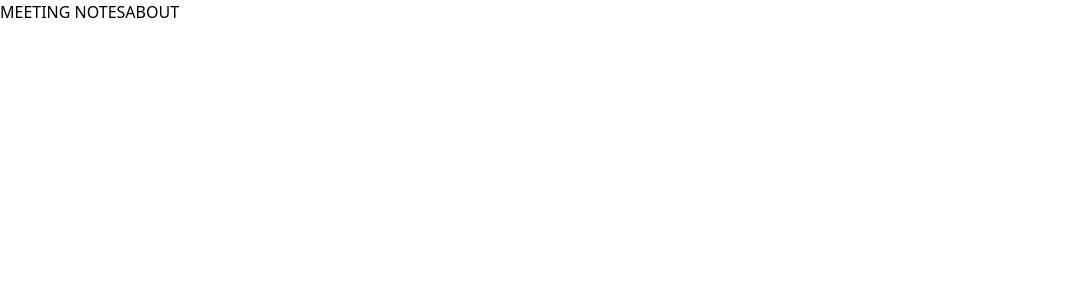
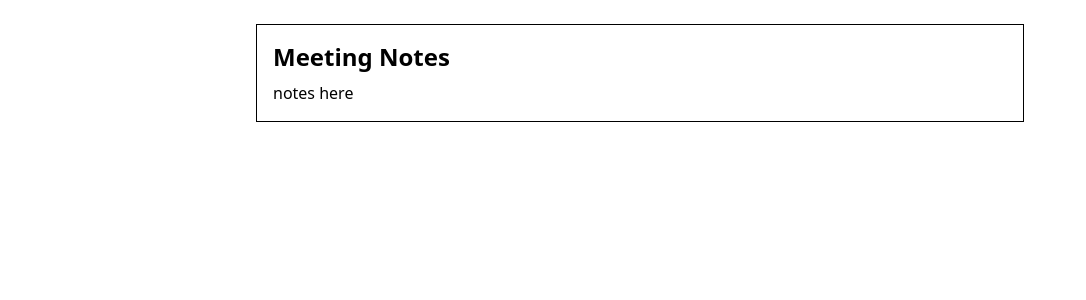
Before and after one commit to mwala-joel/meeting-notes-app, an Angular app: page / in a window 1280 px wide. Shown: the top 300 px of the page, without its empty margins (0-1086 px from the left). Built offline with nearby package versions, Linux system fonts and the light colour scheme.

Commit message:
add meeeting notes

```diff
--- a/src/app/app.html
+++ b/src/app/app.html
@@ -1,6 +1,3 @@
-<main class="">
-  <nav>
-    <a class="hover:underline r">MEETING NOTES</a>
-    <a class="hover:underline r">ABOUT</a>
-  </nav>
+<main class="min-h-screen p-6">
+  <app-meeting-notes></app-meeting-notes>
 </main>
--- a/src/app/app.ts
+++ b/src/app/app.ts
@@ -1,12 +1,11 @@
-import { Component, signal } from '@angular/core';
-import { RouterOutlet } from '@angular/router';
+import { Component } from '@angular/core';
+import { MeetingNotes } from './pages/meeting-notes/meeting-notes';
 
 @Component({
   selector: 'app-root',
-  imports: [RouterOutlet],
+  standalone: true,
+  imports: [MeetingNotes],
   templateUrl: './app.html',
-  styleUrl: './app.css'
+  styleUrl: './app.css',
 })
-export class App {
-  protected readonly title = signal('meeting-notes-app');
-}
+export class App {}
```
Also changed, not shown: src/app/pages/meeting-notes/meeting-notes.ts (+8 -0 lines).
